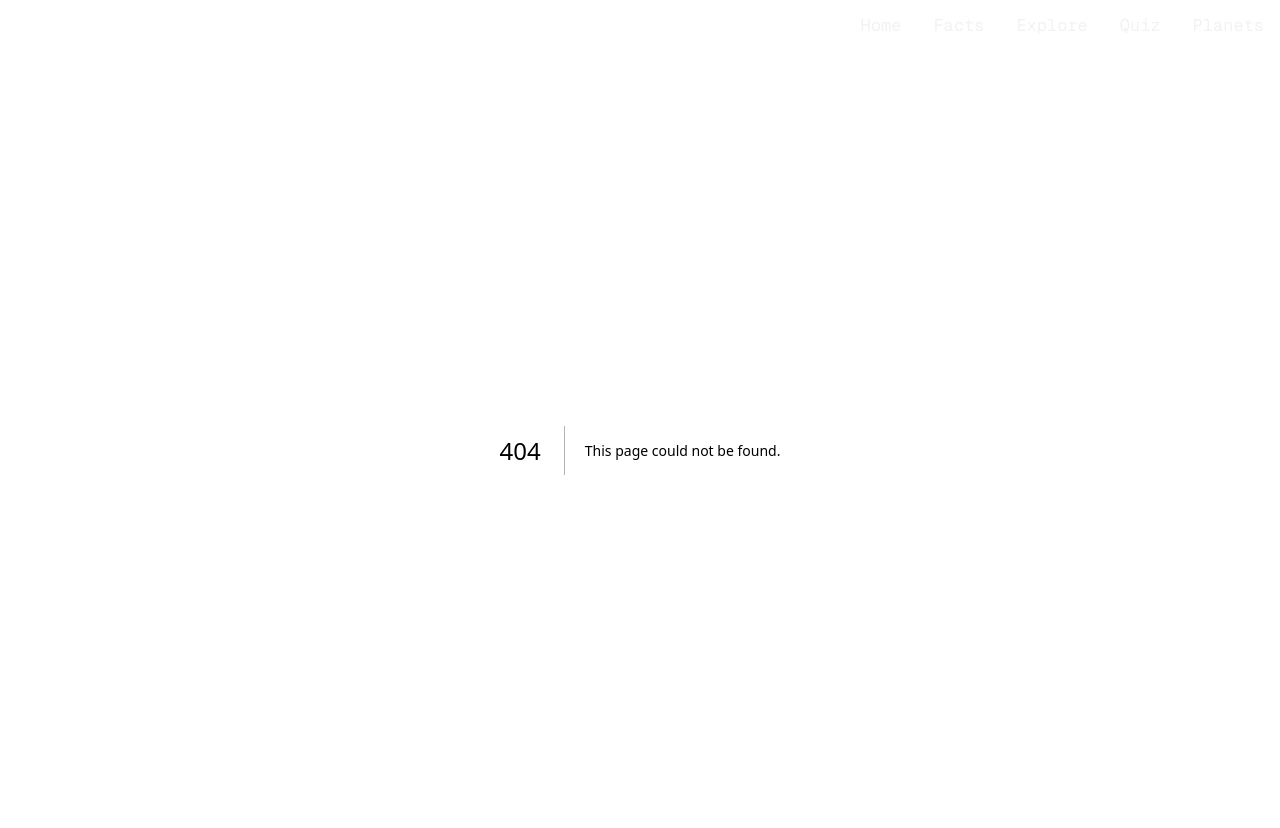
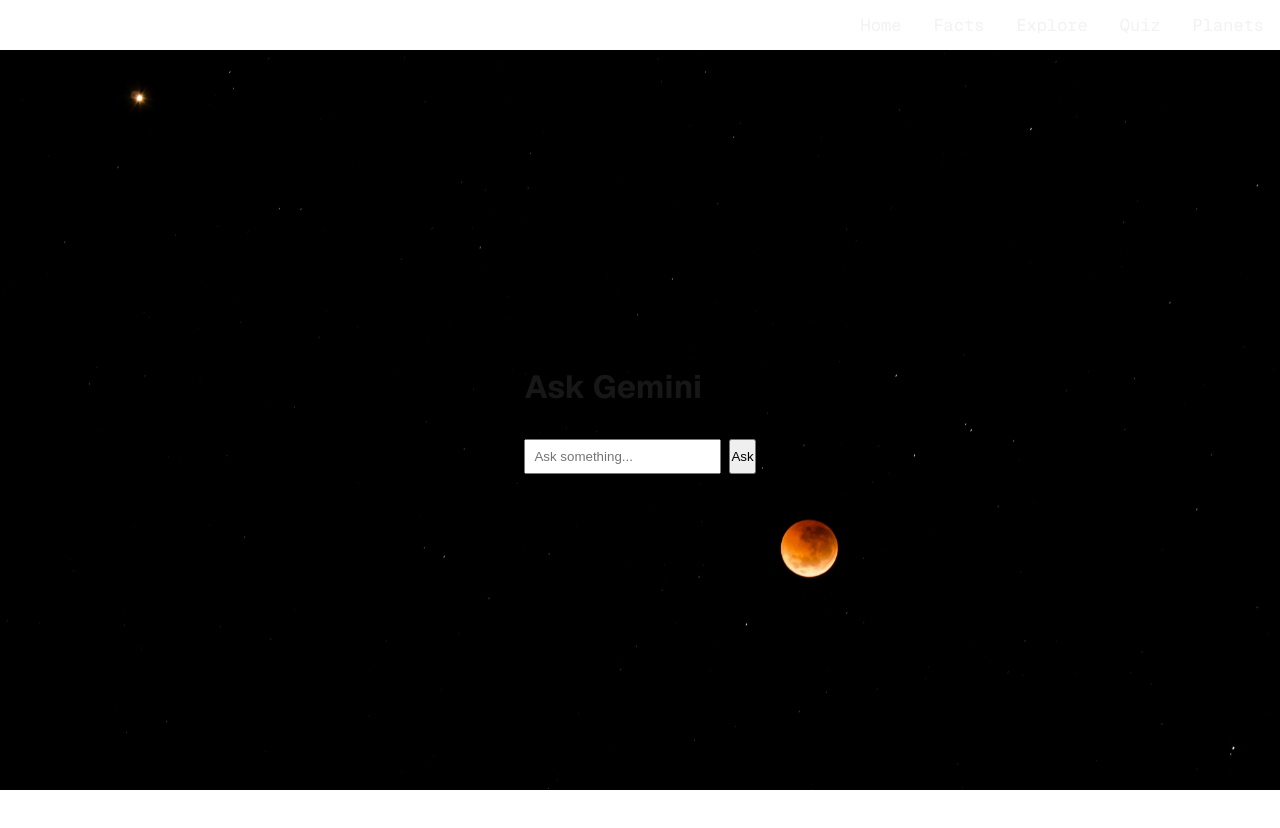
Before and after one commit to mihaicutaiulia/mars-rover, a Next.js app in the folder mars-rover/: page /askme in a window 1280 px wide. Before the commit this address had no page. Shown: the top 828 px of the page. After the commit the page ends 800 px from the top, so only its background shows below. Built offline with nearby package versions, Linux system fonts and the light colour scheme.

Commit message:
add animation for home page

```diff
--- /dev/null
+++ b/mars-rover/app/askme/page.tsx
@@ -0,0 +1,61 @@
+'use client'
+
+import { useState } from "react";
+import styles from "../page.module.css";
+
+export default function AskMePage() {
+    const [question, setQuestion] = useState("");
+    const [answer, setAnswer] = useState("");
+    const [loading, setLoading] = useState(false);
+
+    const handleAsk = async (e: React.FormEvent) => {
+        e.preventDefault();
+        setLoading(true);
+        setAnswer("");
+        const apiKey = process.env.GEMINI_API_KEY;
+        const res = await fetch(
+            `https://generativelanguage.googleapis.com/v1beta/models/gemini-2.0-flash:generateContent?key=${apiKey}`,
+            {
+                method: "POST",
+                headers: { "Content-Type": "application/json" },
+                body: JSON.stringify({
+                    contents: [
+                        { parts: [{ text: question }] }
+                    ]
+                }),
+            }
+        );
+        const data = await res.json();
+        setAnswer(
+            // data?.candidates?.[0]?.content?.parts?.[0]?.text || "No answer."
+            data?.error.text || "No answer." // Handle error case
+        );
+        setLoading(false);
+    };
+
+    return (
+        <div className={styles.page}>
+            <main className={styles.main}>
+                <h1 className={styles.title}>Ask Gemini</h1>
+                <form onSubmit={handleAsk} style={{ display: "flex", gap: 8 }}>
+                    <input
+                        type="text"
+                        value={question}
+                        onChange={e => setQuestion(e.target.value)}
+                        placeholder="Ask something..."
+                        required
+                        style={{ flex: 1, padding: 8 }}
+                    />
+                    <button type="submit" disabled={loading}>
+                        {loading ? "Thinking..." : "Ask"}
+                    </button>
+                </form>
+                {answer && (
+                    <div style={{ marginTop: 24, background: "#000000", padding: 16, borderRadius: 8 }}>
+                        <strong>Gemini:</strong> {answer}
+                    </div>
+                )}
+            </main>
+        </div>
+    );
+}
--- a/mars-rover/app/home/page.tsx
+++ b/mars-rover/app/home/page.tsx
@@ -1,11 +1,13 @@
 import Image from "next/image";
 import styles from "../page.module.css";
+import rocketStyle from "./rocket.module.css";
 
 import Link from 'next/link';
 
 export default function HomePage() {
     return (
         <div className={styles.page}>
+            <img src="/spaceship.png" alt="Rocket" className={rocketStyle.rocket} />
             <main className={styles.main}>
                 <h1 className={styles.title}>Welcome to Mars Explorer</h1>
                 <p className={styles.description}>
--- /dev/null
+++ b/mars-rover/app/home/rocket.module.css
@@ -0,0 +1,54 @@
+.rocket {
+    position: absolute;
+    bottom: 40px;
+    left: -100px;
+    width: 80px;
+    animation: fly 4s linear infinite;
+    z-index: 10;
+}
+
+@keyframes fly {
+    0% {
+        left: -100px;
+        bottom: 30vh;
+        transform: rotate(-10deg) scale(4);
+    }
+    40% {
+        left: 25vw;
+        bottom: 70vh;
+        transform: rotate(30deg) scale(4);
+    }
+    60% {
+        left: 40vw;
+        bottom: 100vh;
+        transform: rotate(-20deg) scale(4) translateY(100px) rotate(0deg);
+    }
+    100% {
+        left: 110vw;
+        bottom: 80vh;
+        transform:  scale(3.5);
+    }
+}
+
+@keyframes fly {
+    0% {
+        left: -100px;
+        bottom: 30vh;
+        transform: rotate(-10deg) scale(4);
+    }
+    40% {
+        left: 25vw;
+        bottom: 70vh;
+        transform: rotate(30deg) scale(4);
+    }
+    60% {
+        left: 40vw;
+        bottom: 100vh;
+        transform: rotate(-20deg) scale(4) translateY(100px) rotate(0deg);
+    }
+    100% {
+        left: 110vw;
+        bottom: 80vh;
+        transform:  scale(3.5);
+    }
+}
```
